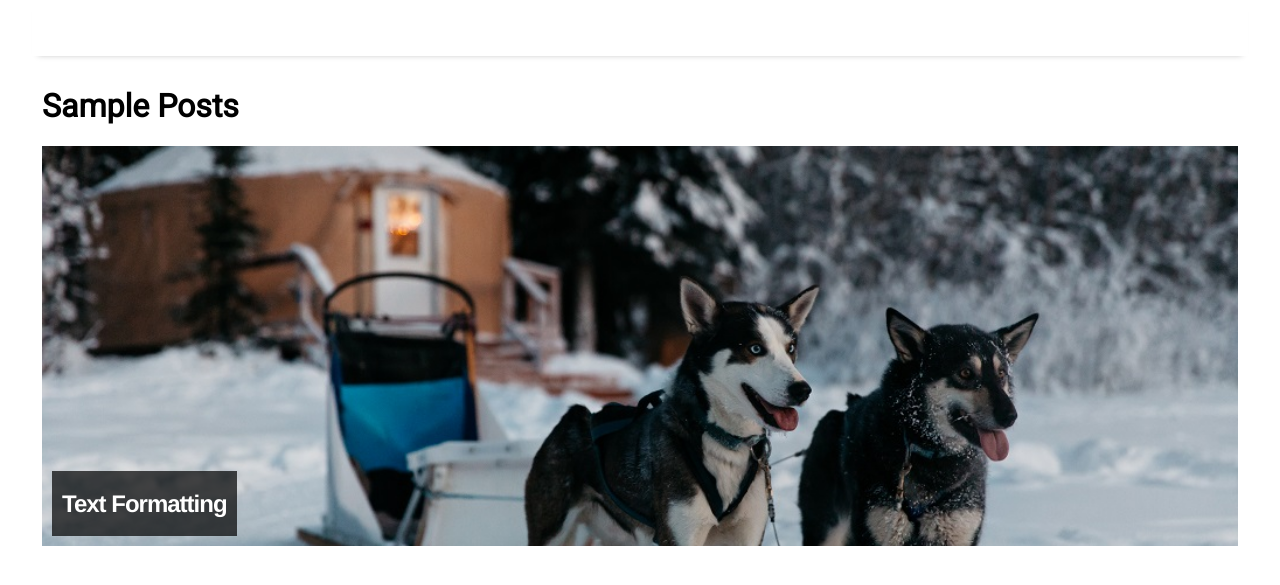
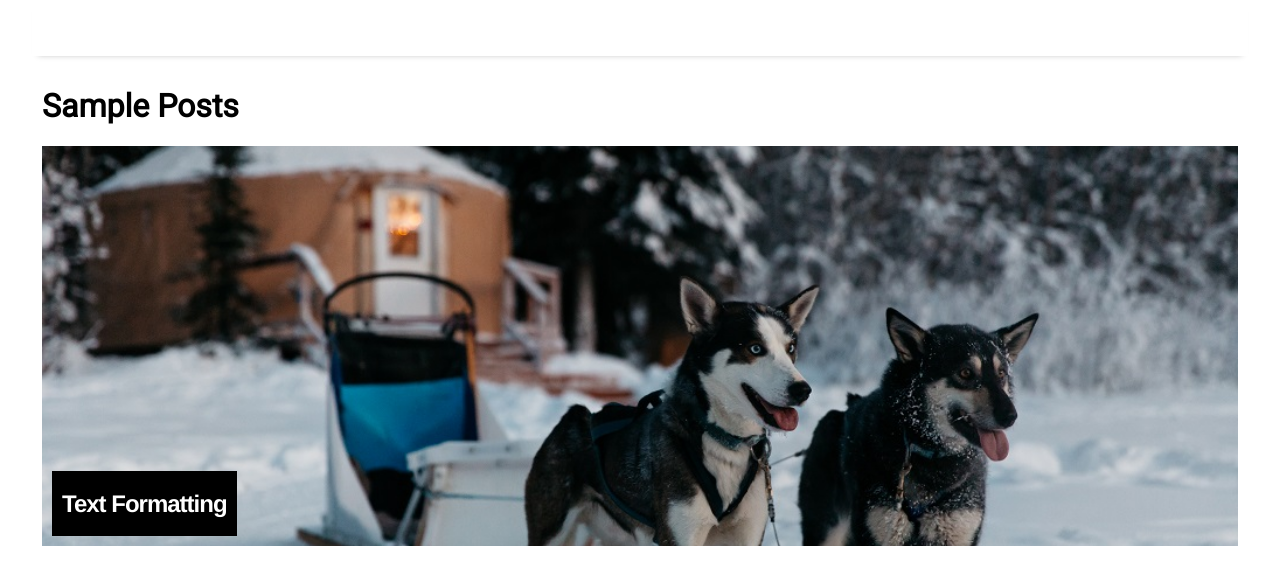
Before and after one commit to SimonBoury/rondomhout, a Jekyll site: the page built from pages/sample-posts.html, in a window 1280 px wide. Shown: the top 585 px of the page. Built offline with Jekyll 4.4.1, drawn with Linux system fonts in a browser that asks for light colours; nearby versions of some CDN libraries.

Commit message:
Update _home.scss

```diff
--- a/assets/css/_sass/_home.scss
+++ b/assets/css/_sass/_home.scss
@@ -18,7 +18,7 @@
    font: bold 24px/45px Helvetica, Sans-Serif;
    letter-spacing: -1px;
    background: rgb(0, 0, 0); /* fallback color */
-   background: rgba(0, 0, 0, 0.7);
+   background: rgba(0, 0, 0,1);
    padding: 10px;
 }
 .featured-posts span a {
```
